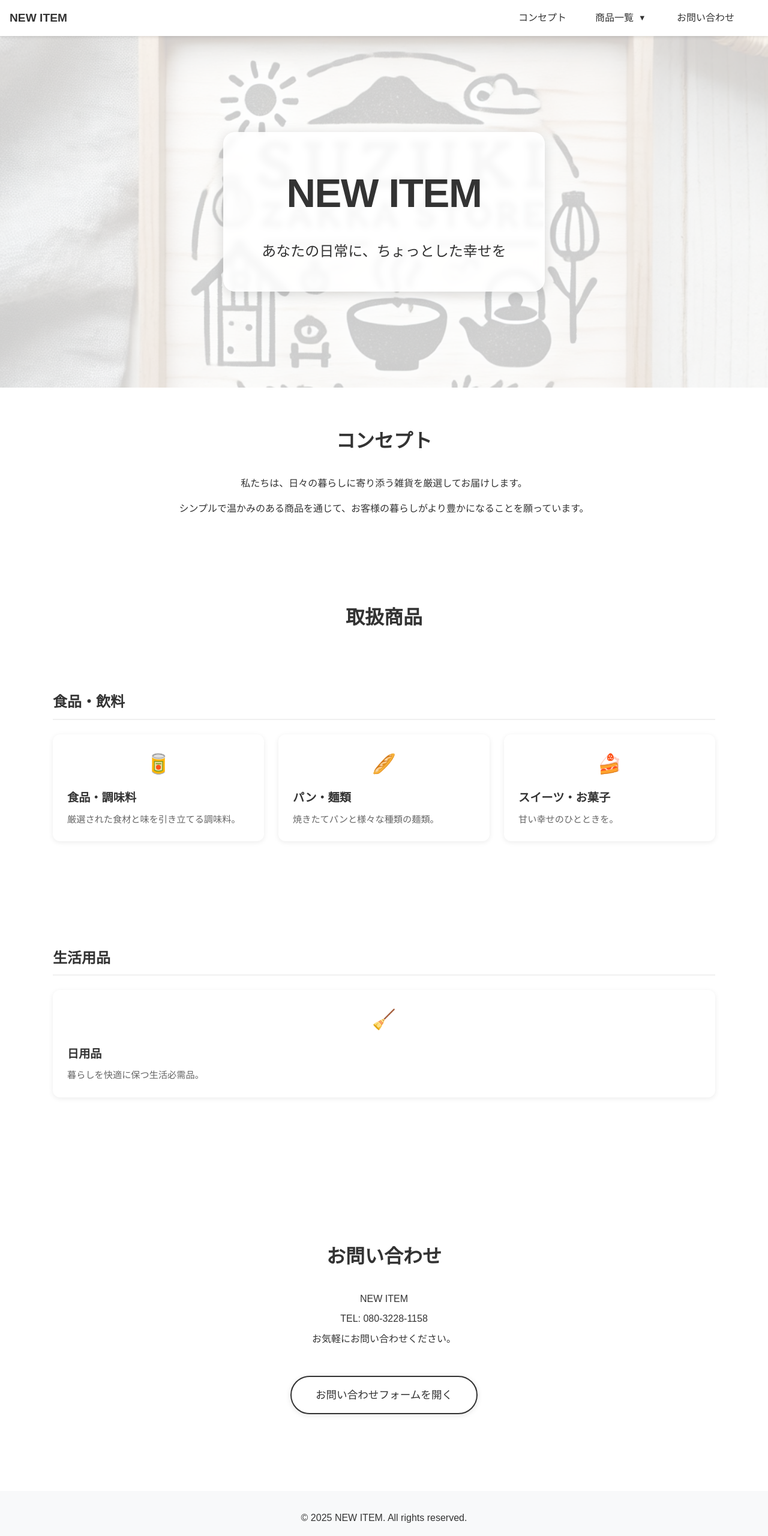
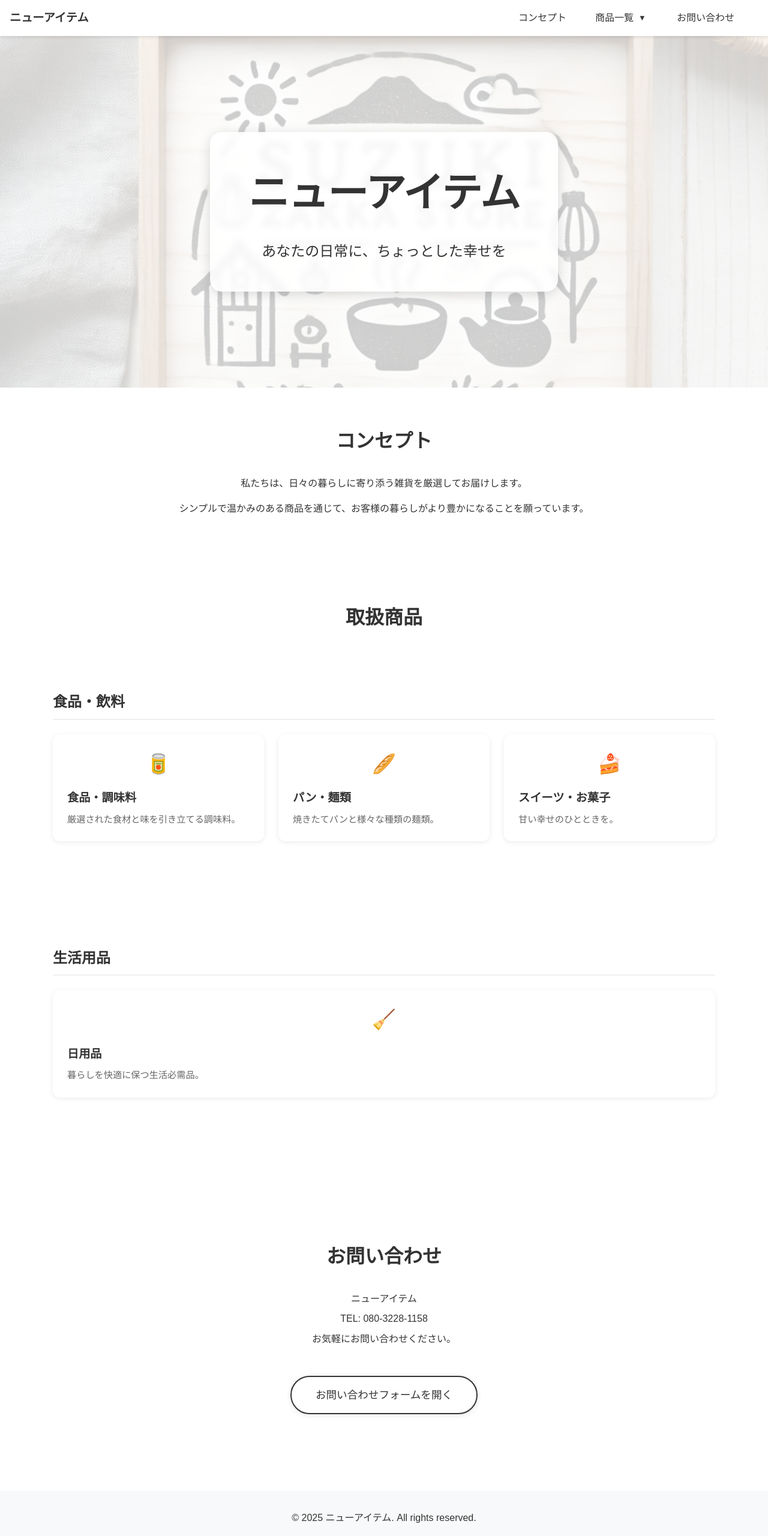
Before and after one commit to Aki908/homeSuzuki, a plain HTML site: page index.html in a window 1280 px wide. Shown: the whole page at 60% size. Drawn offline with Linux system fonts and the light colour scheme.

Commit message:
タイトル変更

```diff
--- a/index.html
+++ b/index.html
@@ -5,7 +5,7 @@
     <meta name="viewport" content="width=device-width, initial-scale=1.0">
     <meta name="description" content="暮らしを彩る雑貨店 - キッチン用品、日用品などを取り扱っています">
     <meta http-equiv="Cache-Control" content="max-age=31536000">
-    <title>NEW ITEM - 素敵な暮らしのパートナー</title>
+    <title>ニューアイテム - 素敵な暮らしのパートナー</title>
 
     <!-- リソースの事前接続設定 -->
     <link rel="dns-prefetch" href="//res.cloudinary.com">
@@ -51,7 +51,7 @@
 <body>
     <header>
         <div class="site-logo">
-            <a href="index.html">NEW ITEM</a>
+            <a href="index.html">ニューアイテム</a>
         </div>
         <!-- ハンバーガーメニューボタン -->
         <button class="menu-toggle" aria-label="メニュー">
@@ -151,7 +151,7 @@
     <main>
         <section id="hero">
             <div class="hero-content">
-                <h1>NEW ITEM</h1>
+                <h1>ニューアイテム</h1>
                 <p>あなたの日常に、ちょっとした幸せを</p>
             </div>
         </section>
@@ -279,7 +279,7 @@
         <section id="contact">
             <h2>お問い合わせ</h2>
             <div class="contact-info">
-                <p>NEW ITEM</p>
+                <p>ニューアイテム</p>
                 <p>TEL: 080-3228-1158</p>
                 <p>お気軽にお問い合わせください。</p>
             </div>
@@ -297,7 +297,7 @@
     </main>
 
     <footer>
-        <p>&copy; 2025 NEW ITEM. All rights reserved.</p>
+        <p>&copy; 2025 ニューアイテム. All rights reserved.</p>
     </footer>
     <script src="assets/menu.js"></script>
 </body>
```
Also changed, not shown: bread-and-noodles.html (+3 -3 lines), daily-necessities.html (+3 -3 lines), foods.html (+3 -3 lines), kitchen.html (+3 -3 lines), notImplemented.html (+1 -1 lines), sweets.html (+3 -3 lines), 2 other files.
